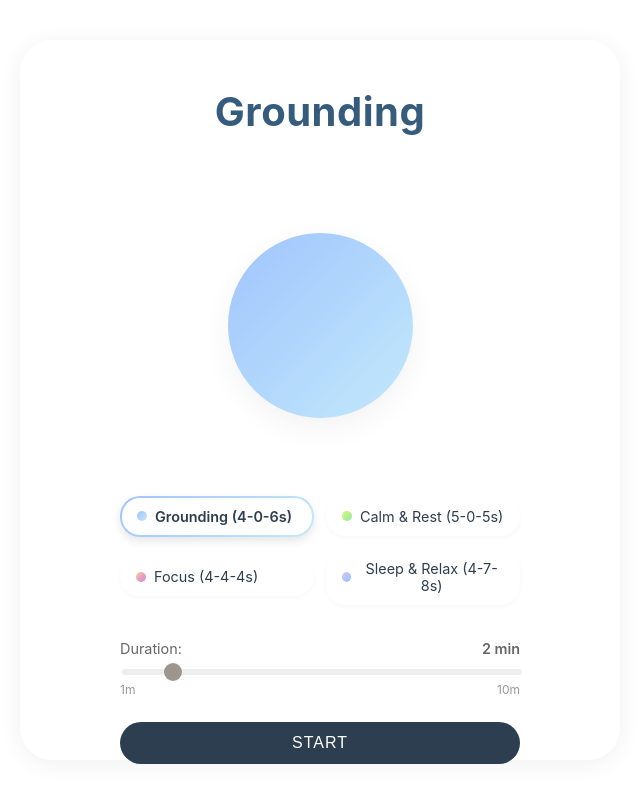
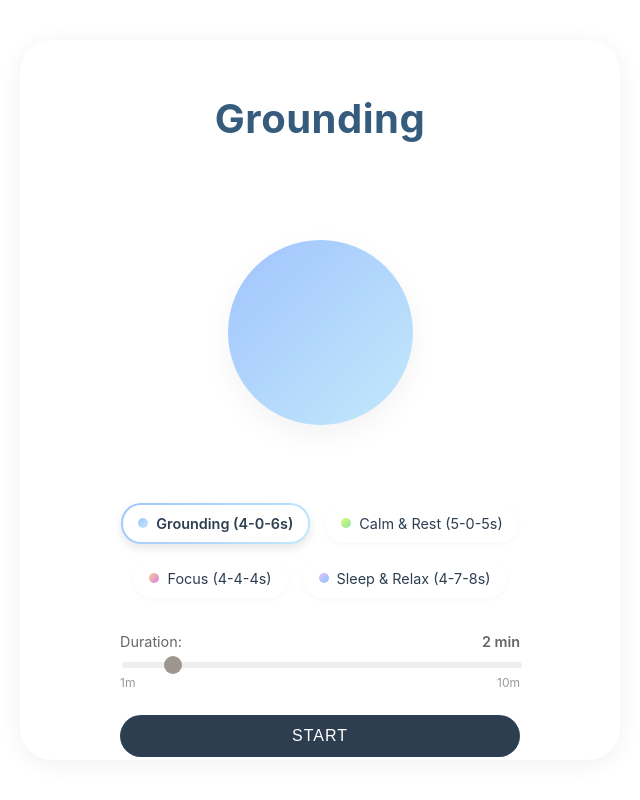
Before and after one commit to yosra-methal/breathing-widget, a React (Vite) app: page / in a window 1280 px wide. Shown: the whole page, without its empty margins (320-960 px from the left). Built offline with nearby package versions, Linux system fonts and the light colour scheme.

Commit message:
RESTORE: Flexbox Layout (Known Good) + Safari Safety

```diff
--- a/src/App.css
+++ b/src/App.css
@@ -159,11 +159,9 @@
 }
 
 .mode-selector {
-    display: grid;
-    grid-template-columns: repeat(2, 1fr);
-    /* 2 columns fixed */
-    gap: 12px;
-    /* Clean spacing */
+    display: flex;
+    flex-wrap: wrap;
+    gap: 15px;
     justify-content: center;
     align-items: center;
     margin-bottom: 20px;
@@ -171,13 +169,11 @@
 }
 
 .mode-selector button {
-    width: 100%;
     box-sizing: border-box;
-    /* Safari safety */
+    /* Critical Safari Fix */
     background: white;
     border: 1px solid transparent;
     padding: 10px 15px;
-    /* Standard padding */
     border-radius: 20px;
     cursor: pointer;
     font-family: var(--font-family);
@@ -185,6 +181,8 @@
     color: var(--color-text);
     box-shadow: 0 2px 5px rgba(0, 0, 0, 0.03);
     transition: all 0.2s;
+    /* Ensure buttons don't shrink too much */
+    flex: 0 1 auto;
 }
 
 .mode-selector button.active {
```
